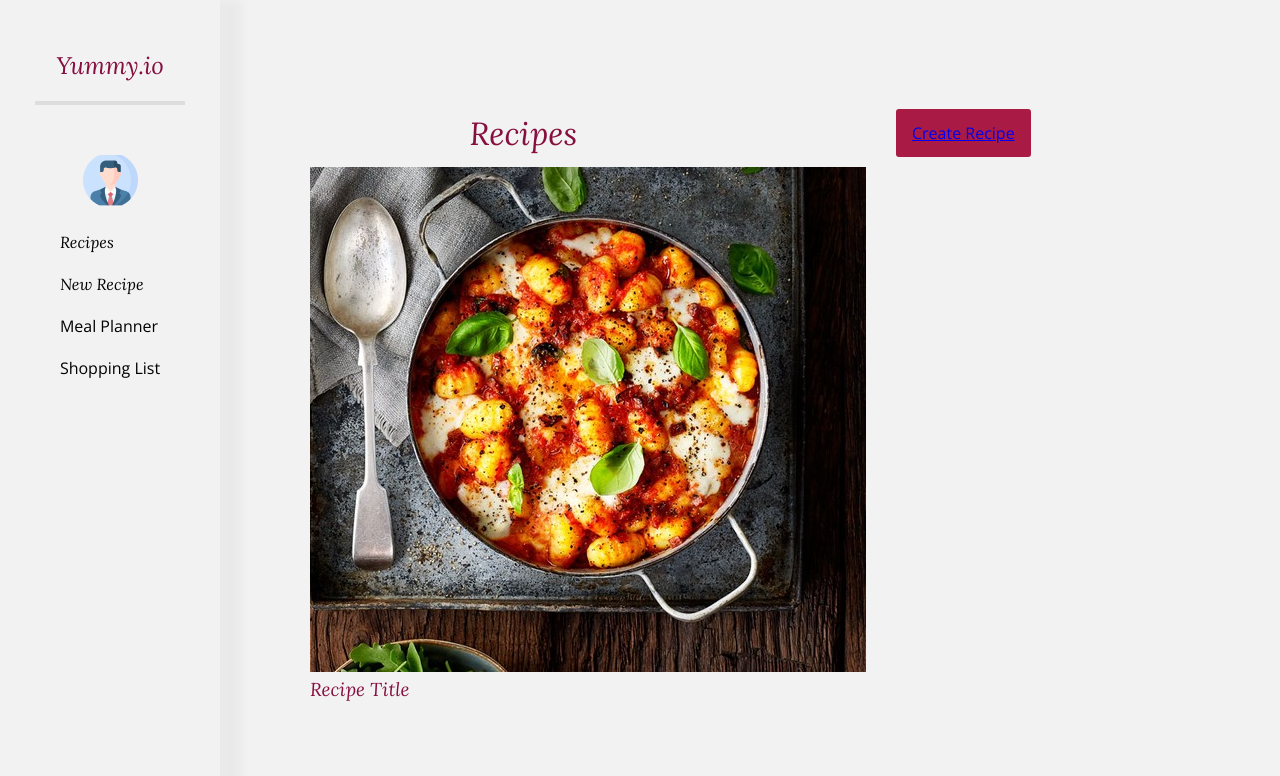
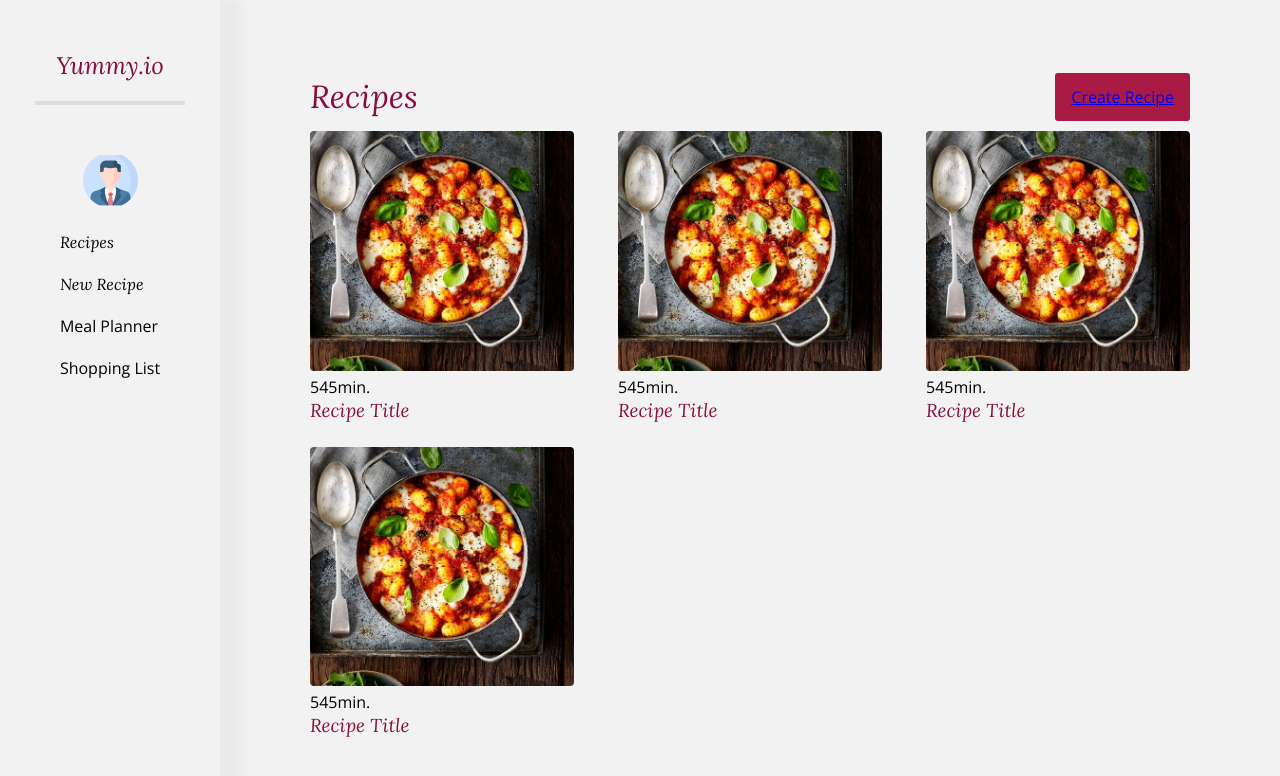
Before and after one commit to DannyDionisio/recipes, a React (Create React App) app in the folder web-app/: page /recipes in a window 1280 px wide. Shown: the top 776 px of the page. Built offline with nearby package versions, Linux system fonts and the light colour scheme.

Commit message:
building recipe cards

```diff
--- /dev/null
+++ b/web-app/src/components/RecipeCard/index.tsx
@@ -0,0 +1,18 @@
+import React from "react";
+
+import "./styles.css";
+
+import Recipe from "../../assets/images/recipe.jpeg";
+
+const RecipeCard = () => {
+  return (
+    <div className="card-container">
+      <img src={Recipe} alt="Recipe" />
+      <span>5</span>
+      <span>45min.</span>
+      <h3 className="card-title">Recipe Title</h3>
+    </div>
+  );
+};
+
+export default RecipeCard;
--- /dev/null
+++ b/web-app/src/components/RecipeCard/styles.css
@@ -0,0 +1,8 @@
+.card-container {
+  max-width: 30%;
+}
+
+.card-container img {
+  width: 100%;
+  border-radius: 4px;
+}
--- a/web-app/src/components/RecipeTile/index.tsx
+++ /dev/null
@@ -1,14 +0,0 @@
-import React from "react";
-
-import Recipe from "../../assets/images/recipe.jpeg";
-
-const RecipeTile = () => {
-  return (
-    <div className="header">
-      <img src={Recipe} alt="Recipe" />
-      <h3>Recipe Title</h3>
-    </div>
-  );
-};
-
-export default RecipeTile;
--- a/web-app/src/pages/RecipesList/index.tsx
+++ b/web-app/src/pages/RecipesList/index.tsx
@@ -2,13 +2,13 @@ import React from "react";
 import { Link } from "react-router-dom";
 import Button from "../../components/Button";
 import PageContainer from "../../components/PageContainer";
-import RecipeTile from "../../components/RecipeTile";
+import RecipeCard from "../../components/RecipeCard";
 
 import "./styles.css";
 
 const RecipesList = () => {
   return (
-    <div>
+    <>
       <PageContainer>
         <div className="recipes-list-header">
           <h1>Recipes</h1>
@@ -16,9 +16,14 @@ const RecipesList = () => {
             <Link to="/recipe/create">Create Recipe</Link>
           </Button>
         </div>
-        <RecipeTile />
+        <div className="recipes-list">
+          <RecipeCard />
+          <RecipeCard />
+          <RecipeCard />
+          <RecipeCard />
+        </div>
       </PageContainer>
-    </div>
+    </>
   );
 };
 
--- a/web-app/src/pages/RecipesList/styles.css
+++ b/web-app/src/pages/RecipesList/styles.css
@@ -1,6 +1,13 @@
 .recipes-list-header {
-    display: flex;
-    flex-direction: row;
-    justify-content: space-around;
-    align-items: center;
+  display: flex;
+  flex-direction: row;
+  justify-content: space-between;
+  align-items: center;
 }
+
+.recipes-list {
+  display: flex;
+  flex-wrap: wrap;
+  justify-content: space-between;
+  row-gap: 25px;
+}
```
Also changed, not shown: web-app/src/components/RecipeTile/styles.css (deleted).
